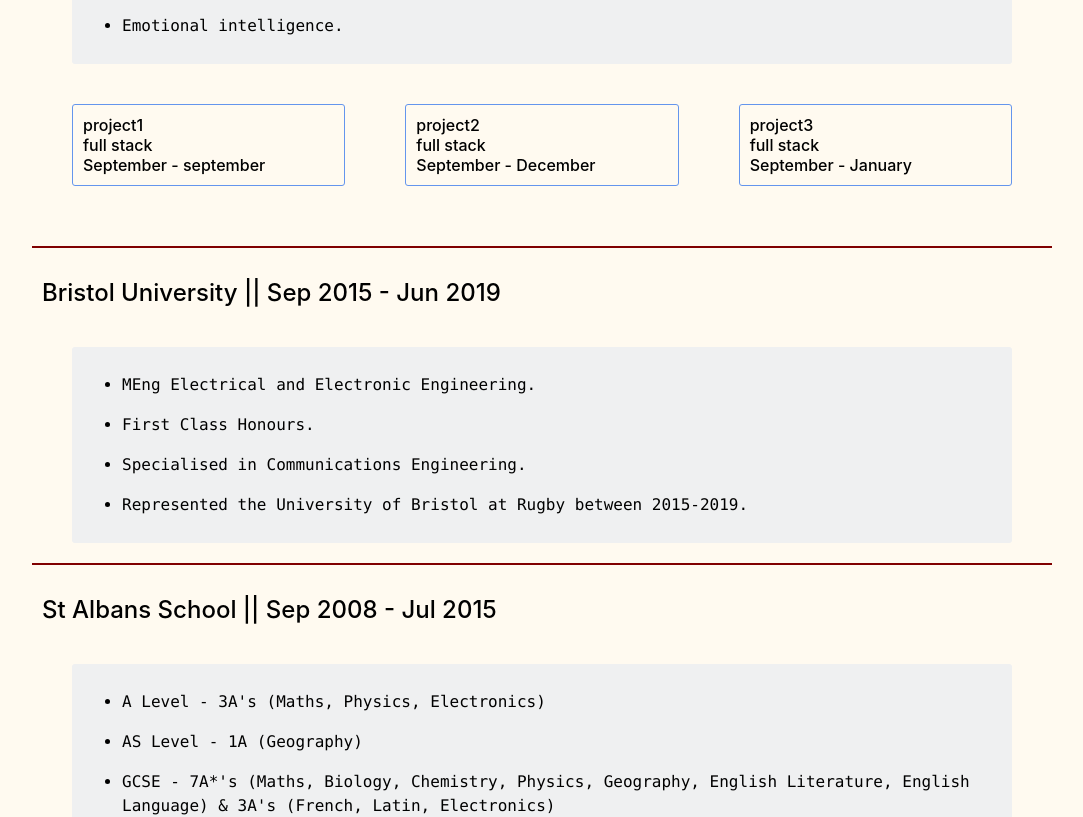
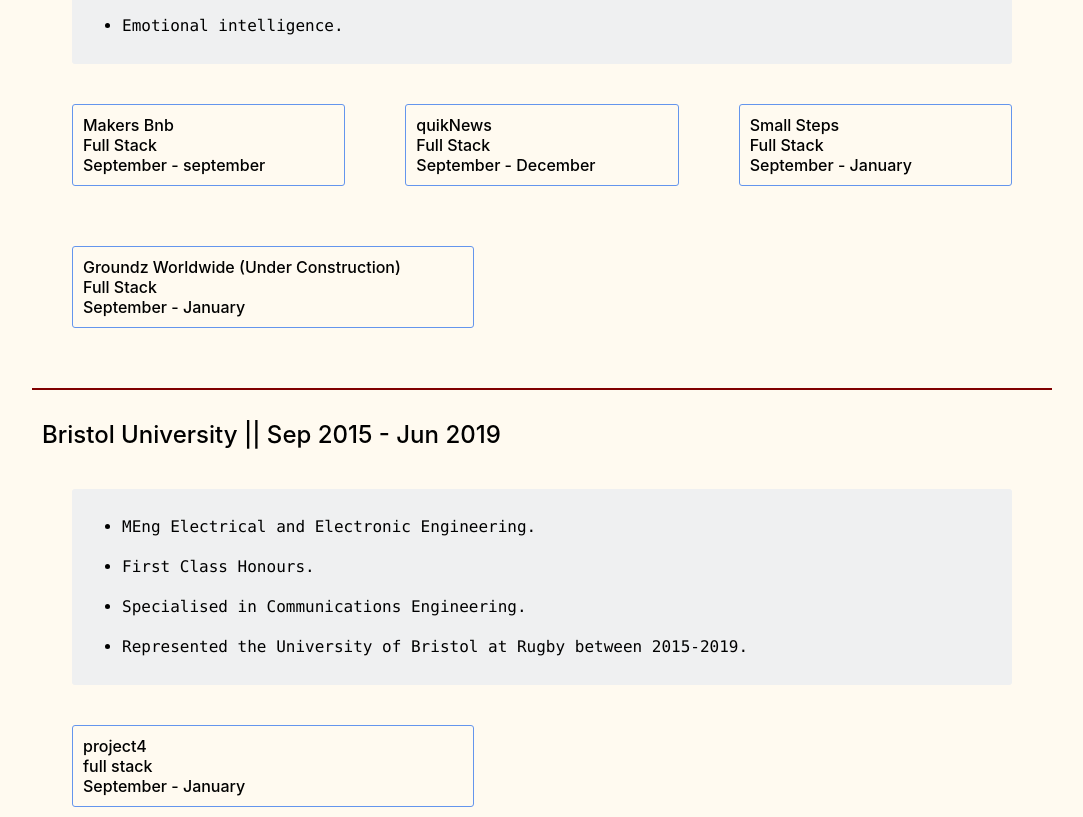
Before and after one commit to perrinjack/portfolio, a React (Create React App) app: page / in a window 1280 px wide. Shown: the part 1040-1857 px from the top of the page, without its empty margins (98-1181 px from the left). Built offline with nearby package versions, Linux system fonts and the light colour scheme; the HTML template or start-up script is replaced by a standard one.

Commit message:
Added styling of project item width

```diff
--- a/src/components/experience.tsx
+++ b/src/components/experience.tsx
@@ -29,25 +29,32 @@
         <div className="project-container">
           {' '}
           <Project
-            title="project1"
-            role="full stack"
+            title="Makers Bnb"
+            role="Full Stack"
             date={{ from: 'September', to: 'september' }}
             onClick={handleProjectClick}
             id={1}
           />{' '}
           <Project
-            title="project2"
-            role="full stack"
+            title="quikNews"
+            role="Full Stack"
             date={{ from: 'September', to: 'December' }}
             onClick={handleProjectClick}
             id={2}
           />{' '}
           <Project
-            title="project3"
-            role="full stack"
+            title="Small Steps"
+            role="Full Stack"
             date={{ from: 'September', to: 'January' }}
             onClick={handleProjectClick}
             id={3}
+          />
+          <Project
+            title="Groundz Worldwide (Under Construction)"
+            role="Full Stack "
+            date={{ from: 'September', to: 'January' }}
+            onClick={handleProjectClick}
+            id={5}
           />
         </div>
       </div>
@@ -57,6 +64,15 @@
     <div className="experience">
       <div className="experience-title">{title}</div>
       <ReactMarkdown className="code-block" source={summary} />
+      <div className="project-container">
+        <Project
+          title="project4"
+          role="full stack"
+          date={{ from: 'September', to: 'January' }}
+          onClick={handleProjectClick}
+          id={4}
+        />
+      </div>
     </div>
   );
 };
--- a/src/styles/project.scss
+++ b/src/styles/project.scss
@@ -3,7 +3,7 @@
 .project {
   flex: 1 0 25%;
   min-width: 200px;
-  max-width: 500px;
+  max-width: 400px;
   margin: 30px;
   border: solid 1px cornflowerblue;
   border-radius: 3px;
```
